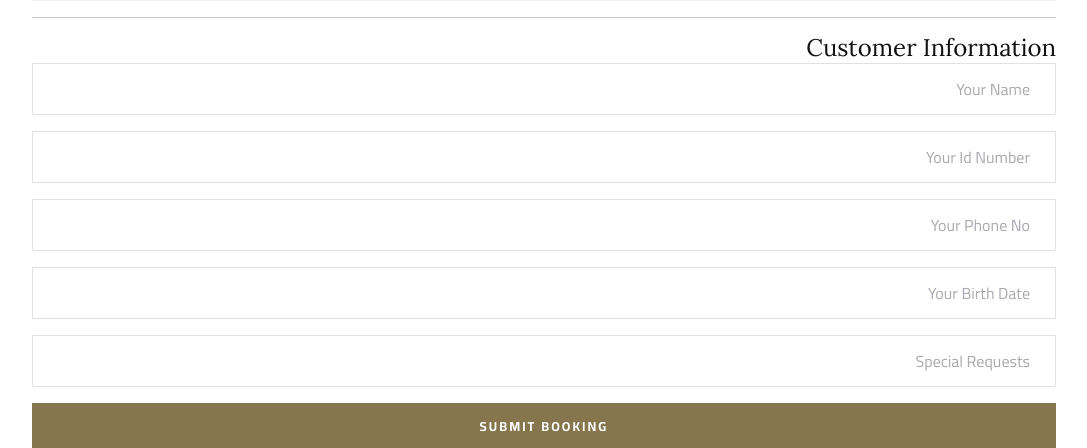
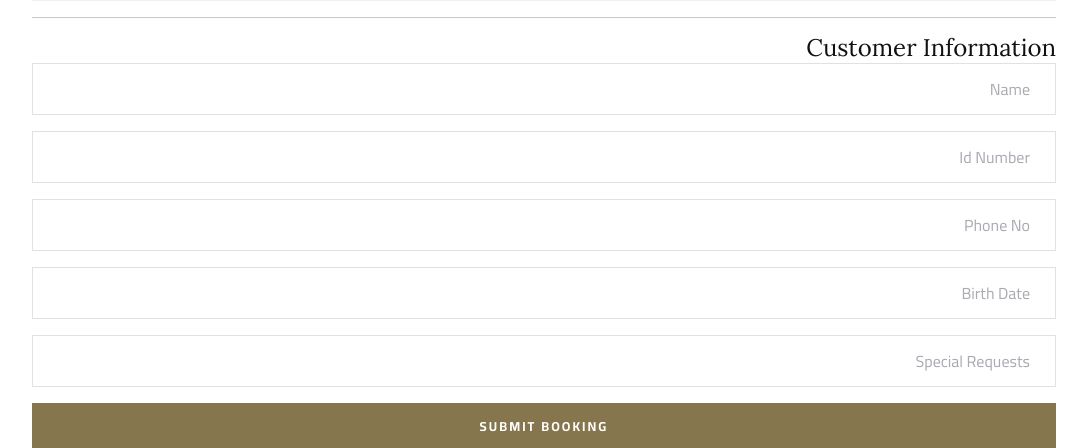
Before and after one commit to prashantgabu-e/resort-booking, a Django app: page /cal/1/ in a window 1280 px wide. Shown: the part 945-1393 px from the top of the page, without its empty margins (96-1183 px from the left). Run offline with Django 4.2, Linux system fonts and the light colour scheme; data comes from the database, SQL or seed files in the repository; some libraries are stand-ins or nearby versions.

Commit message:
Update CRs

```diff
--- a/templates/calendar.html
+++ b/templates/calendar.html
@@ -95,19 +95,19 @@
               <input type="hidden" name="selected_dates" id="selected_dates_id_input">
 
               <div class="col-lg-12">
-                <input type="text" name="name" placeholder="{% trans 'Your Name' %}" class="mb-3">
+                <input type="text" name="name" placeholder="{% trans 'Name' %}" class="mb-3">
               </div>
 
               <div class="col-lg-12">
-                <input type="text" name="id_number" placeholder="{% trans 'Your Id Number' %}" class="mb-3">
+                <input type="text" name="id_number" placeholder="{% trans 'Id Number' %}" class="mb-3">
               </div>
 
               <div class="col-lg-12">
-                <input type="tel" name="phone_number" placeholder="{% trans 'Your Phone No'%}" class="mb-3" required>
+                <input type="tel" name="phone_number" placeholder="{% trans 'Phone No'%}" class="mb-3" required>
               </div>
 
               <div class="col-lg-12">
-                <input type="text" onfocus="(this.type='date')" onblur="(this.type='text')" name="birth_date" placeholder="{% trans 'Your Birth Date' %}" class="mb-3">
+                <input type="text" onfocus="(this.type='date')" onblur="(this.type='text')" name="birth_date" placeholder="{% trans 'Birth Date' %}" class="mb-3">
               </div>
 
               <div class="col-lg-12">
```
Also changed, not shown: locale/ar/LC_MESSAGES/django.po, locale/en/LC_MESSAGES/django.po, 1 other file.
